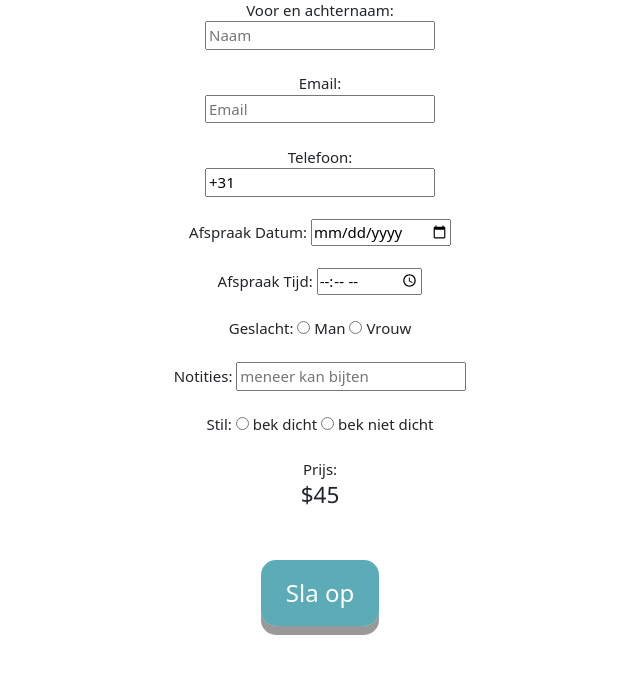
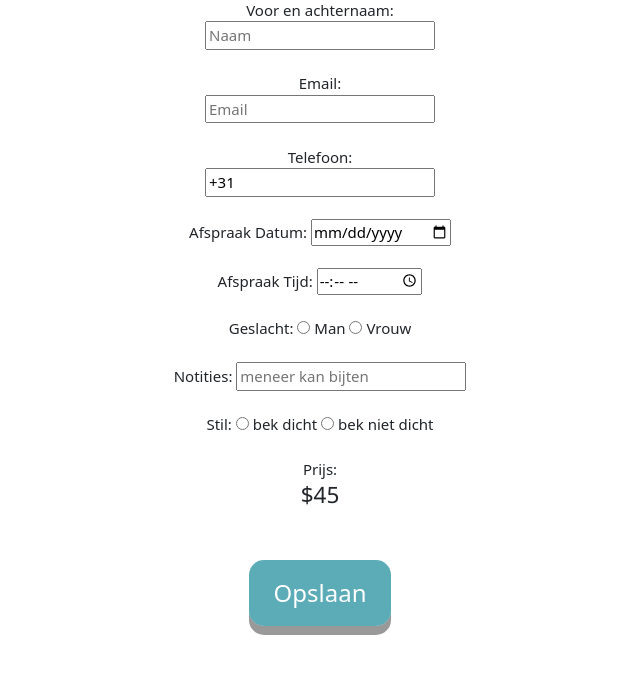
Before and after one commit to AlveraBei/MarjoleinsKapper, a PHP site: page /booking.php in a window 1280 px wide. Shown: the part 71-745 px from the top of the page, without its empty margins (320-960 px from the left). Run offline with PHP 8.4, Linux system fonts and the light colour scheme; a user stored in the database is signed in.

Commit message:
Update booking.php

```diff
--- a/booking.php
+++ b/booking.php
@@ -63,7 +63,7 @@ include("function.php");
             <label for="notities">Prijs:</label>
             <h4>$45</h4><br><br>
 
-            <input class="button" type="submit" value="Sla op">
+            <input class="button" type="submit" value="Opslaan">
         </form>
     </div>
     <!-- END FORM -->
```
